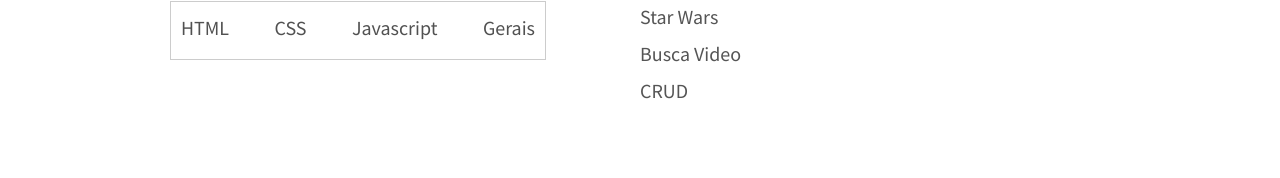
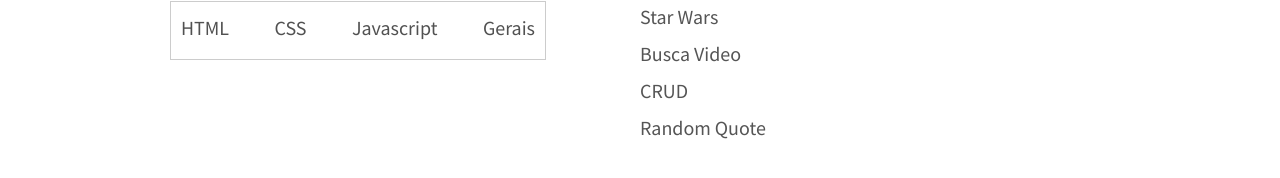
Before and after one commit to Jhoow13/joel-blog, a Jekyll site: the page built from about.html, in a window 1280 px wide. Shown: the part 535-713 px from the top of the page. Built offline with Jekyll 4.4.1, drawn with Linux system fonts in a browser that asks for light colours.

Commit message:
new project link

```diff
--- a/about.html
+++ b/about.html
@@ -37,6 +37,9 @@ nav: true
       <li>
         <a href="https://jhoow13.github.io/crud/#/" target="_blank" rel="noopener noreferrer">CRUD</a>
       </li>
+      <li>
+        <a href="https://jhoow13.github.io/RandomQuote" target="_blank" rel="noopener noreferrer">Random Quote</a>
+      </li>
     </ul>
   </section>
 </article>
```
